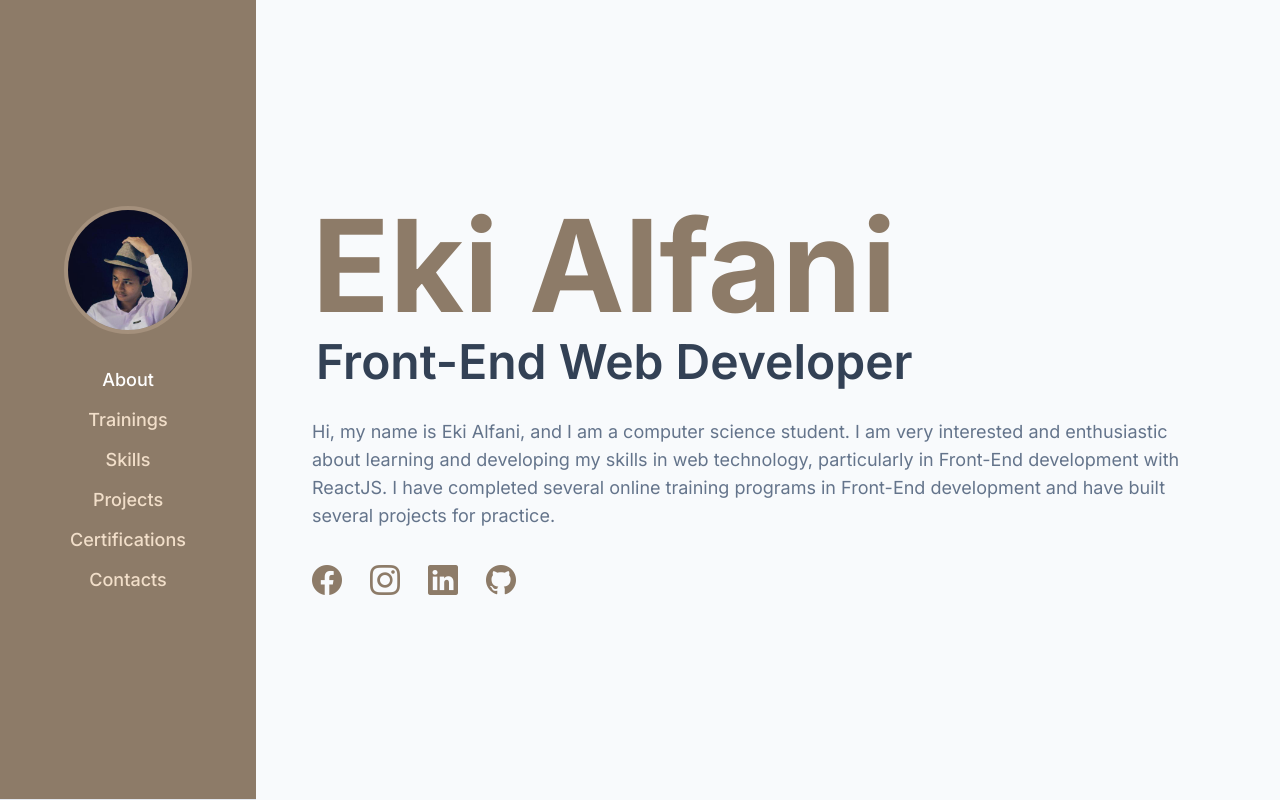
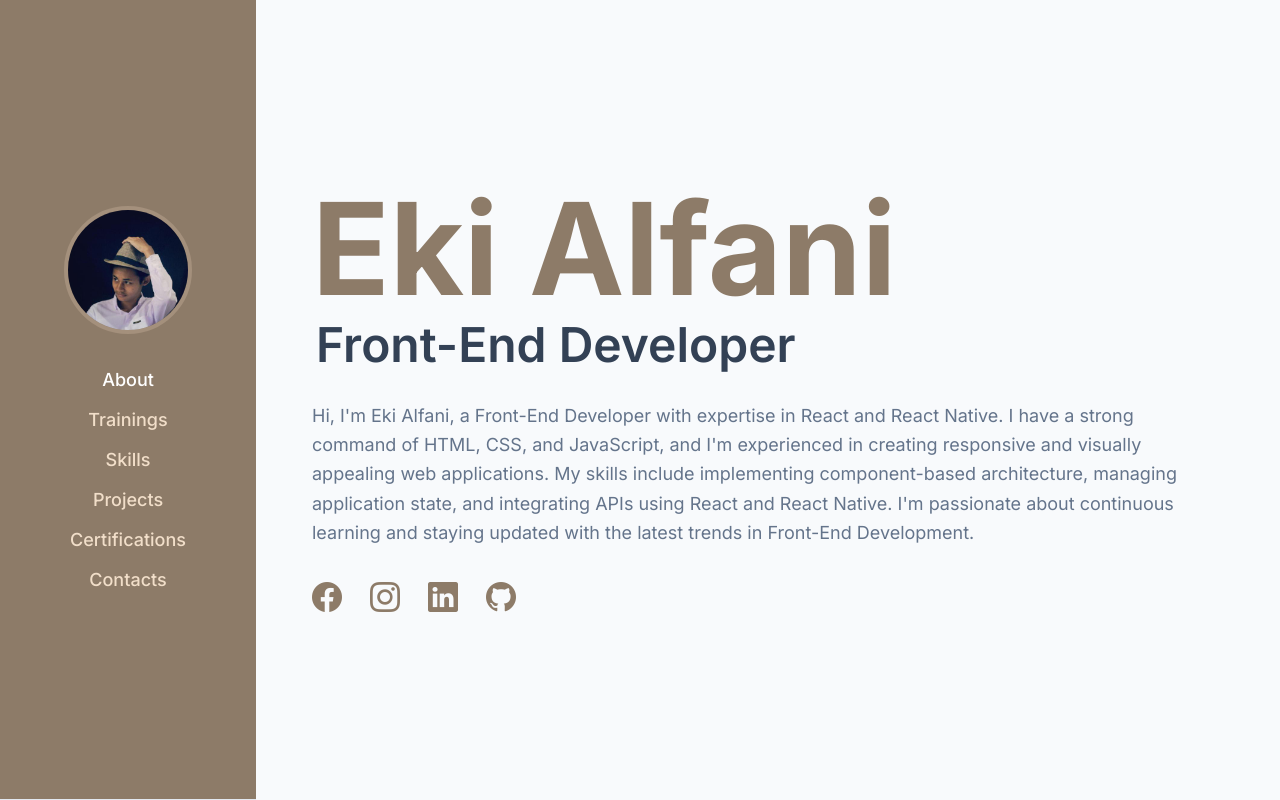
Before and after one commit to ekialfani/portfolio, a React (Create React App) app: page /about in a window 1280 px wide. Built offline with nearby package versions, Linux system fonts and the light colour scheme.

Commit message:
update: about and skills

```diff
--- a/src/pages/About.js
+++ b/src/pages/About.js
@@ -7,12 +7,12 @@ function About() {
         eki alfani
       </h1>
       <h2
-        className="text-xl sm:text-2xl md:text-3xl lg:text-4xl xl:text-5xl capitalize font-semibold text-slate-700 mt-2 mb-5 md:mb-8 2xl:mb-12 ml-1">
-        front-end web developer
+        className="text-2xl md:text-4xl xl:text-5xl capitalize font-semibold text-slate-700 mt-2 mb-5 md:mb-8 2xl:mb-12 ml-1">
+        front-end developer
       </h2>
       <p
-        className="text-sm lg:text-base xl:text-lg text-slate-500 mb-6 md:mb-8 2xl:mb-12 max-w-xl md:max-w-2xl lg:max-w-3xl xl:max-w-4xl leading-relaxed xl:leading-looser">
-        Hi, my name is Eki Alfani, and I am a computer science student. I am very interested and enthusiastic about learning and developing my skills in web technology, particularly in Front-End development with ReactJS. I have completed several online training programs in Front-End development and have built several projects for practice.
+        className="text-sm lg:text-base xl:text-lg text-slate-500 mb-6 md:mb-8 2xl:mb-12 max-w-xl md:max-w-2xl lg:max-w-3xl xl:max-w-4xl xl:leading-relaxed">
+        Hi, I'm Eki Alfani, a Front-End Developer with expertise in React and React Native. I have a strong command of HTML, CSS, and JavaScript, and I'm experienced in creating responsive and visually appealing web applications. My skills include implementing component-based architecture, managing application state, and integrating APIs using React and React Native. I'm passionate about continuous learning and staying updated with the latest trends in Front-End Development.
       </p>
       <div
         className="flex gap-7 2xl:gap-10">
--- a/src/pages/Skills.js
+++ b/src/pages/Skills.js
@@ -48,6 +48,14 @@ function Skills() {
             ReactJS
           </span>
         </li>
+        <li
+          className="flex items-center gap-x-3 order-5">
+          <i class="bi bi-check-circle-fill text-custom-shadow"></i>
+          <span
+            className="font-bold text-slate-700">
+            React Native
+          </span>
+        </li>
       </ul>
     </div>
   );
```
